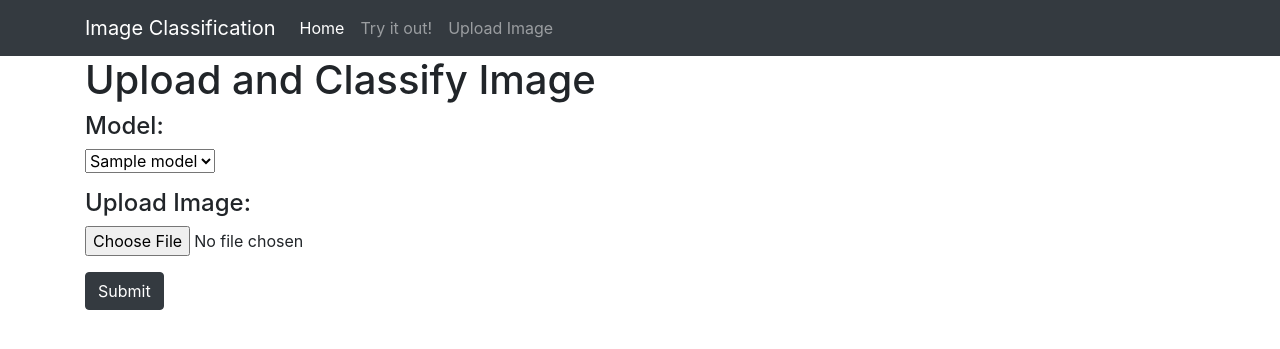
After one commit to adriana-awa/isde-projects-2024-J, a FastAPI app: template app/templates/upload.html in a window 1280 px wide. The commit adds this page. Shown: the top 349 px of the page. Run offline with FastAPI, Linux system fonts and the light colour scheme; the template is opened without the code that fills it: most values are stand-ins (such as "Sample title", 1, 10 or a date in 2020); some libraries are stand-ins or nearby versions.

Commit message:
upload image functionality added

```diff
--- a/app/templates/base.html
+++ b/app/templates/base.html
@@ -7,14 +7,10 @@
     <link href="https://stackpath.bootstrapcdn.com/bootstrap/4.5.2/css/bootstrap.min.css" rel="stylesheet">
     <script src="https://cdn.jsdelivr.net/npm/chart.js@2.8.0"></script>
     <link rel="shortcut icon" href='static/favicon.ico'">
-
 </head>
 <body>
-
-
     <nav class="navbar navbar-expand-lg navbar-dark bg-dark">
         <div class="container">
-
             <a class="navbar-brand" href="/">Image Classification</a>
             <button class="navbar-toggler" type="button" data-toggle="collapse" data-target="#navbarSupportedContent"
                     aria-controls="navbarSupportedContent" aria-expanded="false" aria-label="Toggle navigation">
@@ -29,23 +25,24 @@
                     <li class="nav-item">
                         <a class="nav-link" href="/classifications">Try it out!</a>
                     </li>
-
+                    <li class="nav-item">
+                        <a class="nav-link" href="/upload">Upload Image</a>
+                    </li>
                 </ul>
             </div>
         </div>
     </nav>
 
-
     <div class="container">
+        {% if errors %}
         <div class="text-danger font-weight-bold">
             {% for error in errors %}
                 <li>{{error}}</li>
             {% endfor %}
         </div>
+        {% endif %}
 
         {% block content %}
-
-
         {% endblock %}
     </div>
 
--- a/app/templates/classification_output.html
+++ b/app/templates/classification_output.html
@@ -16,7 +16,11 @@
         <div class="col">
             <div class="card">
                 <img class="large-front-thumbnail"
-                     src="{{ 'static/imagenet_subset/'+image_id }} "
+                     {% if is_upload %}
+                        src="{{ url_for('static', path=image_id) }}"
+                     {% else %}
+                        src="{{ 'static/imagenet_subset/'+image_id }}"
+                     {% endif %}
                      alt={{ image_id }}/>
             </div>
         </div>
--- /dev/null
+++ b/app/templates/upload.html
@@ -0,0 +1,20 @@
+{% extends "base.html" %}
+
+{% block content %}
+    <h1>Upload and Classify Image</h1>
+    <form method="post" enctype="multipart/form-data">
+        <h4>Model:</h4>
+        <p>
+            <select name="model_id">
+                {% for model in models %}
+                    <option value="{{ model }}">{{ model }}</option>
+                {% endfor %}
+            </select>
+        </p>
+        <h4>Upload Image:</h4>
+        <p>
+            <input type="file" name="file" accept="image/*" required>
+        </p>
+        <button type="submit" class="btn btn-dark mb-2">Submit</button>
+    </form>
+{% endblock %}
--- a/main.py
+++ b/main.py
@@ -1,6 +1,6 @@
 import json, os
 import matplotlib.pyplot as plt
-from fastapi import FastAPI, Request
+from fastapi import FastAPI, Request, File, UploadFile
 from fastapi.responses import HTMLResponse, FileResponse
 from fastapi.staticfiles import StaticFiles
 from fastapi.templating import Jinja2Templates
@@ -14,6 +14,11 @@ from fastapi.responses import Response
 from io import BytesIO
 from pydantic import BaseModel
 from fastapi import HTTPException
+#Feature 4:
+from pathlib import Path
+from PIL import Image
+import io
+from app.forms.upload_form import UploadForm
 
 
 app = FastAPI()
@@ -56,47 +61,84 @@ async def request_classification(request: Request):
     """Handles the classification request."""
     form = ClassificationForm(request)
     await form.load_data()
-    image_id = form.image_id
-    model_id = form.model_id
-    classification_scores = classify_image(model_id=model_id, img_id=image_id)
-    return templates.TemplateResponse(
-        "classification_output.html",
-        {
-            "request": request,
-            "image_id": image_id,
-            "classification_scores": json.dumps(classification_scores),
-        },
-    )
+    try:
+        # Get the image from the images directory
+        image_path = Path("app/static/imagenet_subset") / form.image_id
+        image = Image.open(image_path)
+
+        # Classify the image
+        classification_scores = classify_image(model_id=form.model_id, image_input=image)
+
+        return templates.TemplateResponse(
+            "classification_output.html",
+            {
+                "request": request,
+                "image_id": form.image_id,
+                "classification_scores": json.dumps(classification_scores),
+                "is_upload": False
+            }
+        )
+    except Exception as e:
+        return templates.TemplateResponse(
+            "classification_select.html",
+            {
+                "request": request,
+                "images": list_images(),
+                "models": Configuration.models,
+                "errors": [str(e)]
+            }
+        )
 
 
 #create gets for the download of the JSON results and the GRAPH
 # Issue 3:
 @app.get("/download_results")
 def download_results(image_id : str, classification_scores : str):
-    """Download the results (classification
-     scores) as a JSON file"""
-    file_name = f"classification_result_{image_id}.json"
-    file_path = "downloads/" + file_name
+    """Download the results (classification scores) as a JSON file"""
+    # Use Path to manage routes safer
+    downloads_dir = Path("downloads").absolute()
+    downloads_dir.mkdir(parents=True, exist_ok=True)
+
+    # Clean the image_id (remove "temp/" if it exists)
+    clean_image_id = image_id.replace('temp/', '')
+
+    # Create the complete file path
+    file_name = f"classification_result_{clean_image_id}.json"
+    file_path = downloads_dir / file_name
+
+    # Save the results
     classification_scores = json.loads(classification_scores)
     with open(file_path, "w") as f:
         json.dump(classification_scores, f)
 
-    return FileResponse(file_path, media_type="application/json", filename=file_name)
+    return FileResponse(str(file_path), media_type="application/json", filename=file_name)
 
 @app.get("/download_plot")
 def download_plot(image_id : str, classification_scores : str):
     """Download the PNG file showing the
     top 5 scores in a plot (bar chart)."""
+    # Usar Path para manejar rutas de manera segura
+    downloads_dir = Path("downloads").absolute()
+    downloads_dir.mkdir(parents=True, exist_ok=True)
+
+    # Clean the image_id (remove "temp/" if it exists)
+    clean_image_id = image_id.replace('temp/', '')
+
+    # Create the complete file path
+    file_name = f"classification_plot_{clean_image_id}.png"
+    file_path = downloads_dir / file_name
+
+    # Process the data
     scores = json.loads(classification_scores)
     labels = [score[0] for score in scores]
     values = [score[1] for score in scores]
-    file_name = f"classification_plot_{image_id}.png"
-    file_path = "downloads/" + file_name
-    #create plot
+
+    # Create the plot
     colors = ["darkgreen", "xkcd:crimson", "goldenrod", "blue", "xkcd:plum"]
     labels.reverse()
     values.reverse()
     colors.reverse()
+
     plt.figure(figsize=(9, 5))
     plt.barh(labels, values, color=colors)
     plt.suptitle('Output scores')
@@ -104,7 +146,7 @@ def download_plot(image_id : str, classification_scores : str):
     plt.savefig(file_path)
     plt.close()
 
-    return FileResponse(file_path, media_type="image/png", filename=file_name)
+    return FileResponse(str(file_path), media_type="image/png", filename=file_name)
 
 
   #Feature 2:
@@ -142,3 +184,57 @@ async def transform_image(request: TransformRequest):
 
     except Exception as e:
         raise HTTPException(status_code=500, detail=str(e))
+
+
+#Feature 4:
+@app.get("/upload")
+async def upload_page(request: Request):
+    return templates.TemplateResponse(
+        "upload.html",
+        {"request": request, "models": config.models}
+    )
+
+@app.post("/upload")
+async def handle_upload(request: Request):
+    form = UploadForm(request)
+    await form.load_data()
+
+    if form.is_valid():
+        try:
+            # Read the file directly from UploadFile
+            contents = await form.file.read()
+            image = Image.open(io.BytesIO(contents))
+
+            # Process the image directly
+            results = classify_image(form.model_id, image)
+
+            # Create a temporary copy of the image to display it
+            temp_dir = Path("app/static/temp")
+            temp_dir.mkdir(parents=True, exist_ok=True)
+
+            # Usa form.file.filename en lugar de filename
+            temp_path = temp_dir / form.file.filename
+            image.save(temp_path)
+
+            print(f"File name: {form.file.filename}")
+            print(f"Temp path: {temp_path}")
+            print(f"Results: {results}")
+
+            # Convert results to JSON
+            classification_scores = json.dumps(results)
+
+            return templates.TemplateResponse(
+                "classification_output.html",
+                {
+                    "request": request,
+                    "image_id": f"temp/{form.file.filename}",  # Aquí está la corrección
+                    "classification_scores": classification_scores,
+                    "is_upload": True
+                }
+            )
+        except Exception as e:
+            form.errors.append(str(e))
+            return templates.TemplateResponse(
+                "upload.html",
+                {"request": request, "models": config.models, "errors": form.errors}
+            )
```
Also changed, not shown: app/forms/upload_form.py (added, +23 -0 lines), app/ml/classification_utils.py (+14 -9 lines), app/utils.py (+11 -1 lines), 4 other files. Lines whose indentation alone changed are shown as unchanged.
